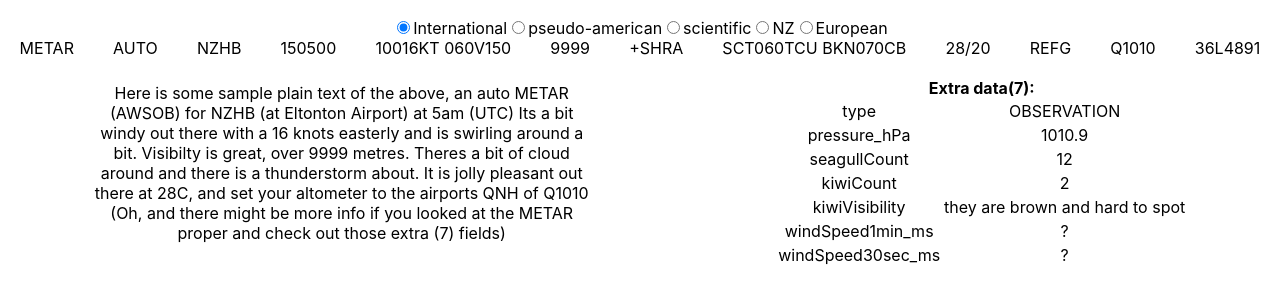
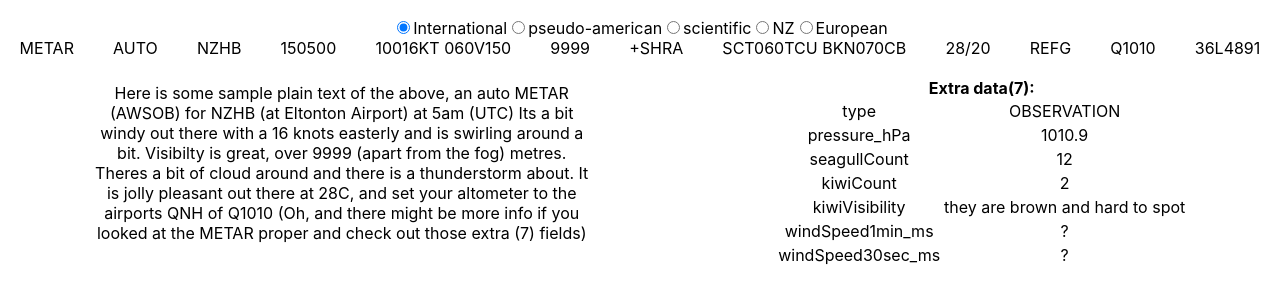
Before and after one commit to H-notle/iwxxm_obs, a React (Create React App) app: page / in a window 1280 px wide. Shown: the part 420-722 px from the top of the page. Built offline with nearby package versions, Linux system fonts and the light colour scheme.

Commit message:
apart from the fog

```diff
--- a/src/Metar.tsx
+++ b/src/Metar.tsx
@@ -627,14 +627,19 @@ function metar_as_plain_text(parsedMetar: MetarFields, setUnits:DisplayUnits, di
     }
     const viz =  formatViz(parsedMetar, setUnits,displayFormat);
     if (viz){
+      let apartFrom = '';
+      const wx = formatRecentWx(parsedMetar) + formatPresentWx(parsedMetar);
+      if (wx.includes('FG')) {
+        apartFrom = " (apart from the fog)";
+      }
       console.log(`metar_as_plain_text displayFormat = "${displayFormat}"`);
       if (displayFormat === 'nz' && parsedMetar["prevailingVisibility_m"] > 9999) {
         result.push(`Visibilty is ${Math.round(parsedMetar["prevailingVisibility_m"]/1000)}KM`);
       } else {
         if (Number(viz) === 9999){
-          result.push(`Visibilty is great, over ${viz}`);
+          result.push(`Visibilty is great, over ${viz}  ${apartFrom}`);
         } else if (parsedMetar['prevailingVisibility_m'] > 7000){
-          result.push(`Visibilty is good at ${viz}`);
+          result.push(`Visibilty is good at ${viz} ${apartFrom}`);
         } else if (parsedMetar['prevailingVisibility_m'] <500){
           result.push(`Its pea soup out there with visibilty at ${viz}`);
         } else if (parsedMetar['prevailingVisibility_m'] <1500){
@@ -643,7 +648,7 @@ function metar_as_plain_text(parsedMetar: MetarFields, setUnits:DisplayUnits, di
           result.push(`Visibilty is ok  ${viz}`);
 
         } else {
-          result.push(`Visibilty is getting down to ${viz}`);
+          result.push(`Visibilty is getting down to ${viz} `);
         }
         if (setUnits['visibilityUnits'] === ''){
           result.push(`metres.`);
```
